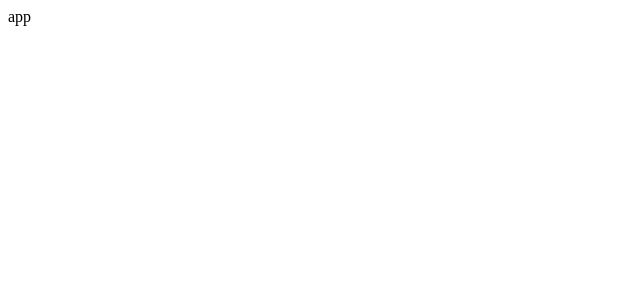
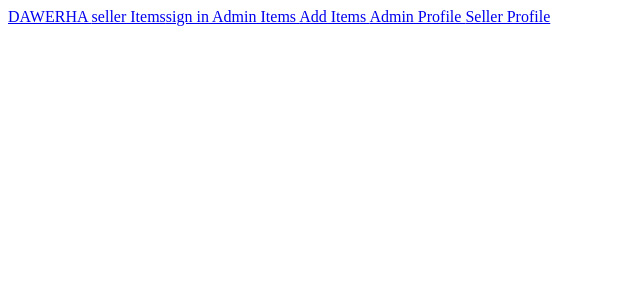
Before and after one commit to thesis-project-AASSR/front-end-react-website, a React (Create React App) app: page / in a window 1280 px wide. Shown: the top 300 px of the page, without its empty margins (0-640 px from the left). Built offline with nearby package versions, Linux system fonts and the light colour scheme.

Commit message:
Creating the NavBar

```diff
--- a/package.json
+++ b/package.json
@@ -10,6 +10,7 @@
     "react": "^17.0.1",
     "react-dom": "^17.0.1",
     "react-redux": "^7.2.2",
+    "react-router-dom": "^5.2.0",
     "react-scripts": "4.0.1"
   },
   "scripts": {
--- a/src/App.js
+++ b/src/App.js
@@ -1,10 +1,29 @@
 import React from 'react';
+import { BrowserRouter as Router, Route } from "react-router-dom";
+import AdminProfile from './components/Profile/admin'
+import SellerProfile from './components/Profile/user'
+import AdminItems from './components/ListItems/admin'
+import SellerItems from './components/ListItems/user'
+import Homepage from './components/NavBar&homepage/homepage'
+import AddItems from './components/ListItems/addItems'
+import Sign from './components/Profile/Sign'
+
+
+
 
 function App() {
   return (
-    <div >
-      app
+    <Router className="container">
+    <div>
+      <Route path="/" component={Homepage} />
+      <Route path="/SellerItems" component={SellerItems} />
+      <Route path="/AdminItems" component={AdminItems} />
+      <Route path = "/AdminProfile"  component = {AdminProfile} />
+      <Route path="/SellerProfile" component={SellerProfile} />
+      <Route path="/AddItems" component={AddItems} />
+       <Route path="/sign"  component={Sign} />
     </div>
+  </Router>
   );
 }
 
--- /dev/null
+++ b/src/components/NavBar&homepage/homepage.js
@@ -0,0 +1,19 @@
+import React, { Component } from "react";
+import Navbar from './navbar'
+
+export default class Homepage extends Component {
+  constructor(props) {
+    super(props);
+    this.state = {
+
+    }
+  }
+
+  render() {
+    return (
+    <div>
+    <Navbar/>
+    </div>
+    );
+  }
+}
--- /dev/null
+++ b/src/components/NavBar&homepage/navbar.js
@@ -0,0 +1,28 @@
+import React, { Component } from "react";
+import { Link } from "react-router-dom";
+
+export default class Navbar extends Component {
+  constructor(props) {
+    super(props);
+    this.state = {
+
+    }
+  }
+
+  render() {
+    return (
+    <div>
+    <nav>
+    <Link to="/" > DAWERHA </Link>
+    <Link to="/Items"> seller Items</Link>
+    <Link to="/sign" >sign in</Link>
+    <Link to="/AdminItems"> Admin Items </Link>
+    <Link to="/AddItems"> Add Items </Link>
+    <Link to="/AdminProfile"> Admin Profile </Link>
+    <Link to="/SellerProfile"> Seller Profile </Link>
+
+    </nav>
+    </div>
+    );
+  }
+}
```
Also changed, not shown: src/components/ListItems/addItems.js (added), src/components/Profile/Sign.js (added), 2 other files (tests, documents, lock files or other folders).
